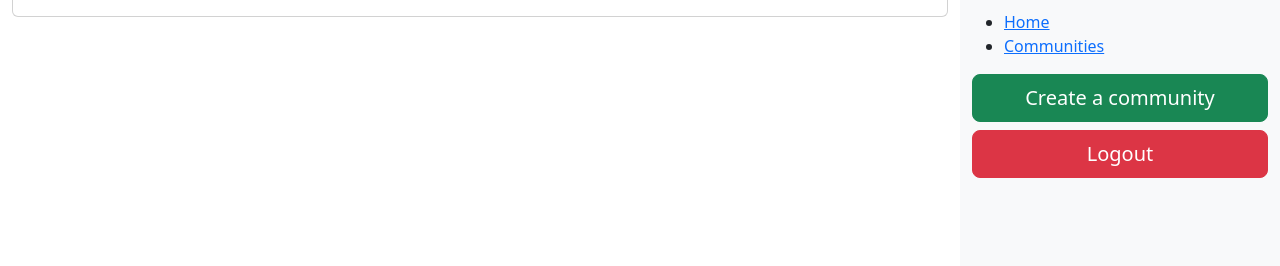
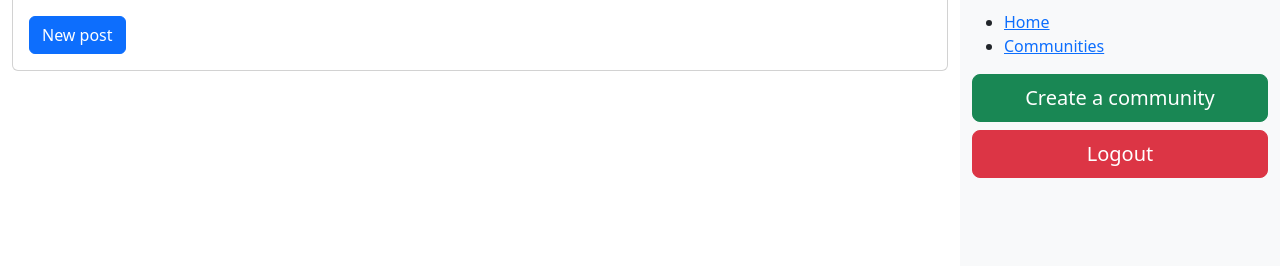
Before and after one commit to aaldaber/SWE573-Spring-2024, a Django app: template cbis/community/templates/community/community_detail.html in a window 1280 px wide. Shown: the part 34-300 px from the top of the page. Run offline with Django 4.2, Linux system fonts and the light colour scheme; the template is opened without the code that fills it, so the values that code supplies are empty; parts of the project's set-up code (start-up, migrations or seed data) failed here and were passed over; some libraries are stand-ins or nearby versions.

Commit message:
Update community_detail.html

```diff
--- a/cbis/community/templates/community/community_detail.html
+++ b/cbis/community/templates/community/community_detail.html
@@ -9,6 +9,7 @@
       {% if is_moderator or is_owner %}
     <a href="{% url 'community_templates_list' community.id %}" class="btn btn-primary">Templates</a>
       {% endif %}
+  <a href="{% url 'community_templates_list' community.id %}" class="btn btn-primary">New post</a>
   </div>
 </div>
     <div class="list-group">
```
